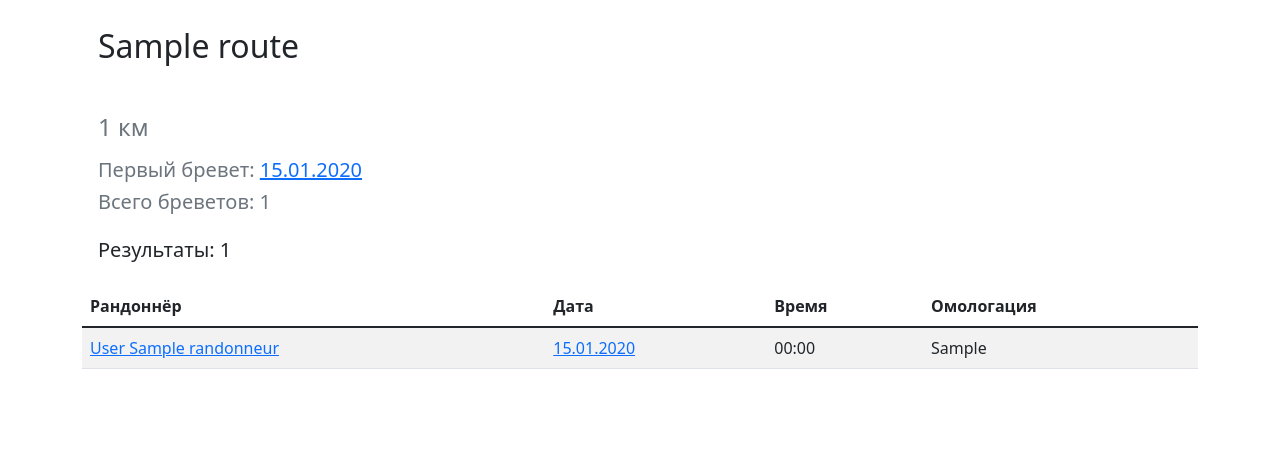
After one commit to omskvelo/brevet.omskvelo.ru, a Django app: page /database/stats/route/1/ in a window 1280 px wide. The commit adds this page. Shown: the part 347-800 px from the top of the page. Run offline with Django 3.2, Linux system fonts and the light colour scheme; tables that the repository leaves empty hold one stand-in row (values such as "Sample post"); some libraries are stand-ins or nearby versions.

Commit message:
Add route stats

```diff
--- a/brevet/brevet_database/models.py
+++ b/brevet/brevet_database/models.py
@@ -160,6 +160,12 @@ class Route(AbstractModel):
             return reverse('route', kwargs={'slug' : self.slug})
         else:
             return reverse('route_id', kwargs={'route_id' : self.pk})
+
+    def get_stats_url(self):
+        if self.slug:
+            return reverse('stats_route', kwargs={'slug' : self.slug})
+        else:
+            return reverse('stats_route_id', kwargs={'route_id' : self.pk})
 
     def __str__(self):
         club = str(self.club) if self.club.id != DEFAULT_CLUB_ID else ""
--- a/brevet/brevet_database/templates/brevet_database/event.html
+++ b/brevet/brevet_database/templates/brevet_database/event.html
@@ -44,7 +44,10 @@
 
     <p class = "my-3">
     {% if event.finished %}
-        Старт состоялся {{ event.get_date }} в {{ event.get_time }}. Протокол доступен по <a href="{{ event.get_protocol_url }}">ссылке</a>.
+        Старт состоялся {{ event.get_date }} в {{ event.get_time }}.
+        {% if default_club %}
+            Протокол доступен по <a href="{{ event.get_protocol_url }}">ссылке</a>.
+        {% endif %}
     {% else %}
         Старт {{ event.get_date }} в {{ event.get_time }}.
     {% endif %}
--- /dev/null
+++ b/brevet/brevet_database/templates/brevet_database/stats_route.html
@@ -0,0 +1,65 @@
+{% extends "base.html" %}
+
+{% block title %}
+    Статистика | {{ route.name }} {{ route.distance }} км |
+{% endblock %}
+
+{% block content %}
+    <h2 class="my-5 mx-3">
+        {{ route.name }}
+    </h2>
+    <h4 class="text-muted my-3 mx-3">
+        {{ route.distance }} км
+    </h4>
+    {% if first_event %}
+        <h5 class="text-muted mx-3">
+            Первый бревет:
+            <a href = "{{ first_event.get_absolute_url }}">
+                {{ first_event.get_date }}
+            </a>
+        </h5>
+        <h5 class="text-muted mx-3">
+            Всего бреветов: {{ total_events }}
+        </h5>
+
+        {% if results %}
+            <h5 class="my-4 mx-3">
+                Результаты: {{ total_results }}
+
+            </h5>
+            <table class="table table-striped table-hover">
+                <thead>
+                    <tr>
+                        <th>Рандоннёр</th>
+                        <th>Дата</th>
+                        <th>Время</th>
+                        <th>Омологация</th>
+                    </tr>
+                </thead>
+                <tbody>
+                    {% for result in results %}
+                        <tr>
+                            <td>
+                                <a href = "{{ result.randonneur.get_absolute_url }}">
+                                    {{ result.randonneur }}
+                                </a>
+                            </td>
+                            <td>
+                                <a href = "{{ result.event.get_protocol_url }}">
+                                    {{ result.get_date }}
+                                </a>
+                            </td>
+                            <td>{{ result.get_time }}</td>
+                            <td>{{ result.homologation }}</td>
+                        </tr>
+                    {% endfor %}
+                </tbody>
+            </table>
+        {% endif %}
+    {% else %}
+        <h5 class="text-muted mx-3">
+            Всего бреветов: {{ total_events }}
+        </h5>
+    {% endif %}
+
+{% endblock %}
--- a/brevet/brevet_database/urls.py
+++ b/brevet/brevet_database/urls.py
@@ -20,6 +20,9 @@ urlpatterns = [
     path("route/<int:route_id>/", views.route, name="route_id"),
     path("route/<str:slug>/", views.route, name="route"), # Alternative route url
 
+    path("stats/route/<int:route_id>/", views.route_stats, name="stats_route_id"),
+    path("stats/route/<str:slug>/", views.route_stats, name="stats_route"), # Alternative route url
+
     path("stats/club/total/", views.statistics_total, name="statistics_total"),
     path("stats/club/total/<str:form>/", views.statistics_total, name="statistics_total_f"),
     path("stats/club/", views.statistics, name="statistics_default"),
--- a/brevet/brevet_database/views.py
+++ b/brevet/brevet_database/views.py
@@ -128,14 +128,15 @@ def statistics(request, year=datetime.now().year, form="html"):
             "best_400" : best_400,
             "best_600" : best_600,
             "elite_dist" : elite_dist,
+            "years" : years,
+            "year_min_to_max": str(years[-1]) + " - " + str(years[0])
         }
         if year is not None:
             context.update({
                 "distance_rating" : distance_rating,
                 "year" : year,
-                "years" : years,
             })
-        return render(request, "brevet_database/statistics.html", context)
+        return render(request, "brevet_database/stats_club.html", context)
     elif form=="xlsx":
         response = file_generators.get_xlsx_club_stats(
             total_distance,
@@ -166,9 +167,12 @@ def event(request, distance, date):
     event = get_object_or_404(Event, route__distance=distance, date=date, )
     route = event.route
 
+    default_club = event.club.pk == DEFAULT_CLUB_ID
+
     context = {
         'event' : event,
         'route' : route,
+        'default_club' : default_club,
         }
     return render(request, "brevet_database/event.html", context)
 
@@ -229,7 +233,7 @@ def personal_stats_index(request):
     context = {
         "distance_rating" : distance_rating,
     }
-    return render(request, "brevet_database/personal_index.html", context)
+    return render(request, "brevet_database/stats_personal_index.html", context)
 
 
 @never_cache
@@ -278,7 +282,7 @@ def personal_stats(request, surname=None, name=None, uid=None, form="html"):
             'total_distance' : total_distance,
             'total_brevets' : total_brevets,
             }
-        return render(request, "brevet_database/personal.html", context)
+        return render(request, "brevet_database/stats_personal.html", context)
     if form=="xlsx":
         response =  file_generators.get_xlsx_personal_stats(
             randonneur,
@@ -296,3 +300,28 @@ def personal_stats(request, surname=None, name=None, uid=None, form="html"):
         return response
     else:
         raise Http404
+
+@never_cache
+def route_stats(request, slug=None, route_id=None):
+    if slug:
+        route = get_object_or_404(Route, slug=slug)
+    elif route_id:
+        route = get_object_or_404(Route, pk=route_id)
+    else:
+        raise Http404
+
+    events = Event.objects.filter(route=route).order_by("date")
+    results = Result.objects.filter(event__route=route).order_by("time")
+
+    first_event = events.first
+    total_events = len(events)
+    total_results = len(results)
+
+    context = {
+        'route' : route,
+        'first_event' : first_event,
+        'results' : results,
+        'total_events' : total_events,
+        'total_results' : total_results,
+        }
+    return render(request, "brevet_database/stats_route.html", context)
--- a/brevet/templates/navbar.html
+++ b/brevet/templates/navbar.html
@@ -21,8 +21,7 @@
           <div class="dropdown-menu" aria-labelledby="navbarDropdown">
             <a class="dropdown-item" href="{% url 'protocol_index' %}">Протоколы</a>
             <a class="dropdown-item" href="{% url 'personal_stats_index' %}">Статистика участников</a>
-            <a class="dropdown-item" href="{% url 'statistics_default' %}">Статистика клуба по годам</a>
-            <a class="dropdown-item" href="{% url 'statistics_total' %}">Статистика клуба общая</a>
+            <a class="dropdown-item" href="{% url 'statistics_default' %}">Статистика клуба</a>
           </div>
         </li>
         <li class="nav-item">
```
Also changed, not shown: brevet/brevet_database/templates/brevet_database/route.html (+6 -1 lines), brevet/brevet_database/templates/brevet_database/stats_club.html (renamed from brevet/brevet_database/templates/brevet_database/statistics.html, +19 -4 lines), brevet/brevet_database/templates/brevet_database/stats_personal.html (renamed from brevet/brevet_database/templates/brevet_database/personal.html), brevet/brevet_database/templates/brevet_database/stats_personal_index.html (renamed from brevet/brevet_database/templates/brevet_database/personal_index.html).
